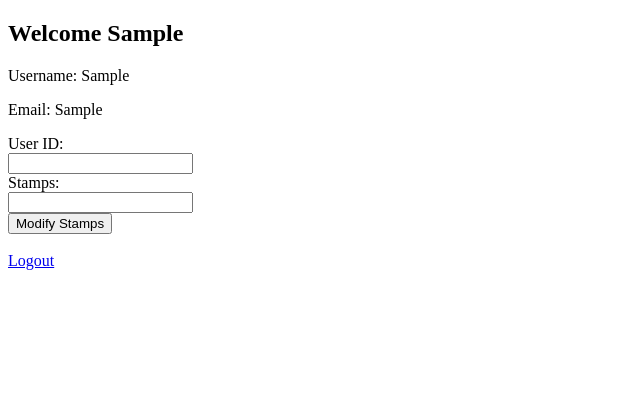
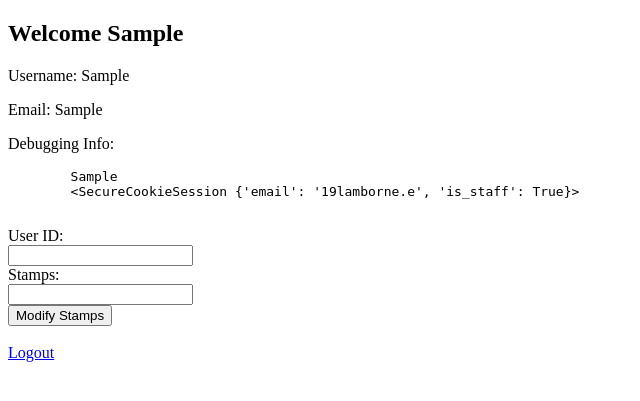
Before and after one commit to Jack-Lowe-7/DWP-Project, a Flask app: template site/templates/staff_dashboard.html in a window 1280 px wide. Shown: the top 401 px of the page, without its empty margins (0-640 px from the left). Run offline with Flask 3, Linux system fonts and the light colour scheme; a user stored in the database is signed in; the template is opened without the code that fills it: most values are stand-ins (such as "Sample title", 1, 10 or a date in 2020).

Commit message:
site fixes

```diff
--- a/site/app.py
+++ b/site/app.py
@@ -1,65 +1,56 @@
-# app.py
-from flask import Flask, render_template, request, session, redirect, url_for
-import databaseComms as dc
+from flask import Flask, render_template, request, redirect, url_for, session
+from databaseComms import authenticate_staff, authenticate_student
 
 app = Flask(__name__)
-app.secret_key = 'your_secret_key'
+app.secret_key = 'your_secret_key'  # Change this to a secure secret key
 
-# Function to check if the user is logged in
-def is_logged_in():
-    return 'user_id' in session
-
-# Route for staff login
+# Route for logging in
 @app.route('/login', methods=['GET', 'POST'])
 def login():
     if request.method == 'POST':
-        username = request.form['username']
+        email = request.form['email']
         password = request.form['password']
-        user = dc.authenticate_user(username, password)
-        if user and user['is_staff']:
-            session['user_id'] = user['id']
+
+        # Check if staff user
+        staff_info = authenticate_staff(email, password)
+        if staff_info:
+            session['email'] = email
+            session['is_staff'] = True
             return redirect(url_for('staff_dashboard'))
-        elif user:
-            session['user_id'] = user['id']
+
+        # Check if student user
+        student_info = authenticate_student(email, password)
+        if student_info:
+            session['email'] = email
+            session['is_staff'] = False
             return redirect(url_for('student_dashboard'))
-        else:
-            error = 'Invalid login'
-            return render_template('login.html', error=error)
+
+        # If authentication fails, show error message
+        error = "Invalid email or password. Please try again."
+        return render_template('login.html', error=error)
+
+    # If GET request, render login form
     return render_template('login.html')
 
 # Route for staff dashboard
 @app.route('/staff/dashboard')
 def staff_dashboard():
-    if not is_logged_in():
+    if 'email' not in session or 'is_staff' not in session or not session['is_staff']:
         return redirect(url_for('login'))
-    # Fetch staff information using session['user_id']
-    staff_info = dc.get_staff_info(session['user_id'])
-    return render_template('staff_dashboard.html', staff_info=staff_info)
-
-# Route for modifying stamps
-@app.route('/modify_stamps', methods=['POST'])
-def modify_stamps():
-    if not is_logged_in():
-        return redirect(url_for('login'))
-    emailPre = request.form['emailPre']
-    stamps = request.form['stamps']
-    # Call function from dc.py to modify stamps
-    dc.modify_user_stamps(emailPre, stamps)
-    return redirect(url_for('staff_dashboard'))
+    return render_template('staff_dashboard.html')
 
 # Route for student dashboard
 @app.route('/student/dashboard')
 def student_dashboard():
-    if not is_logged_in():
+    if 'email' not in session or 'is_staff' not in session or session['is_staff']:
         return redirect(url_for('login'))
-    # Fetch student information using session['user_id']
-    student_info = dc.get_student_info(session['user_id'])
-    return render_template('student_dashboard.html', student_info=student_info)
+    return render_template('student_dashboard.html')
 
-# Logout route
+# Route for logging out
 @app.route('/logout')
 def logout():
-    session.clear()
+    session.pop('email', None)
+    session.pop('is_staff', None)
     return redirect(url_for('login'))
 
 if __name__ == '__main__':
--- a/site/templates/staff_dashboard.html
+++ b/site/templates/staff_dashboard.html
@@ -10,6 +10,13 @@
     <h2>Welcome {{ staff_info[1] }}</h2>
     <p>Username: {{ staff_info[2] }}</p>
     <p>Email: {{ staff_info[3] }}</p>
+
+    <p>Debugging Info:</p>
+    <pre>
+        {{ staff_info }}
+        {{ session }}
+    </pre>
+
     <form action="/modify_stamps" method="post">
         <label for="user_id">User ID:</label><br>
         <input type="text" id="user_id" name="user_id" required><br>
```
Also changed, not shown: site/databaseComms.py (+14 -23 lines).
